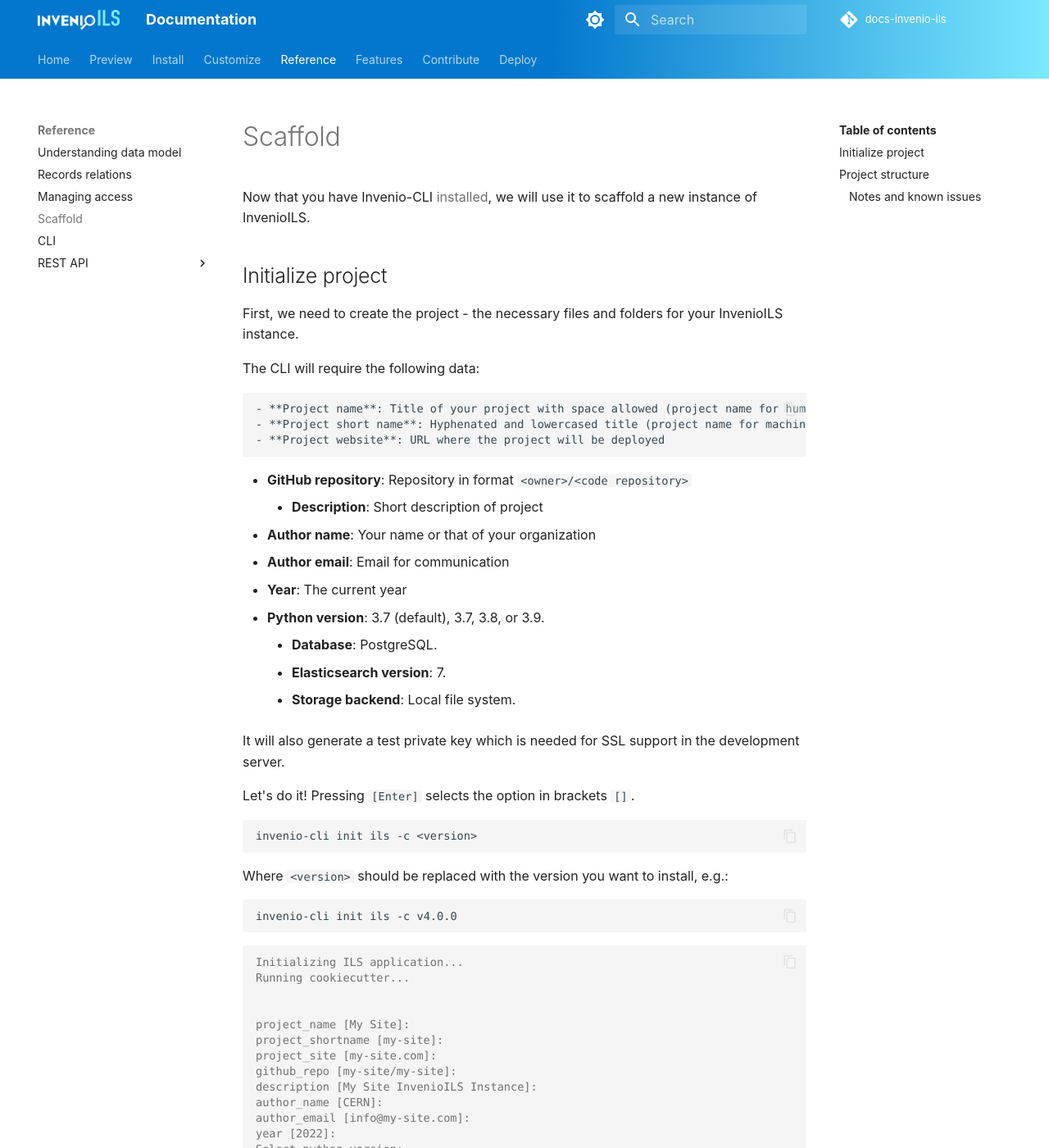
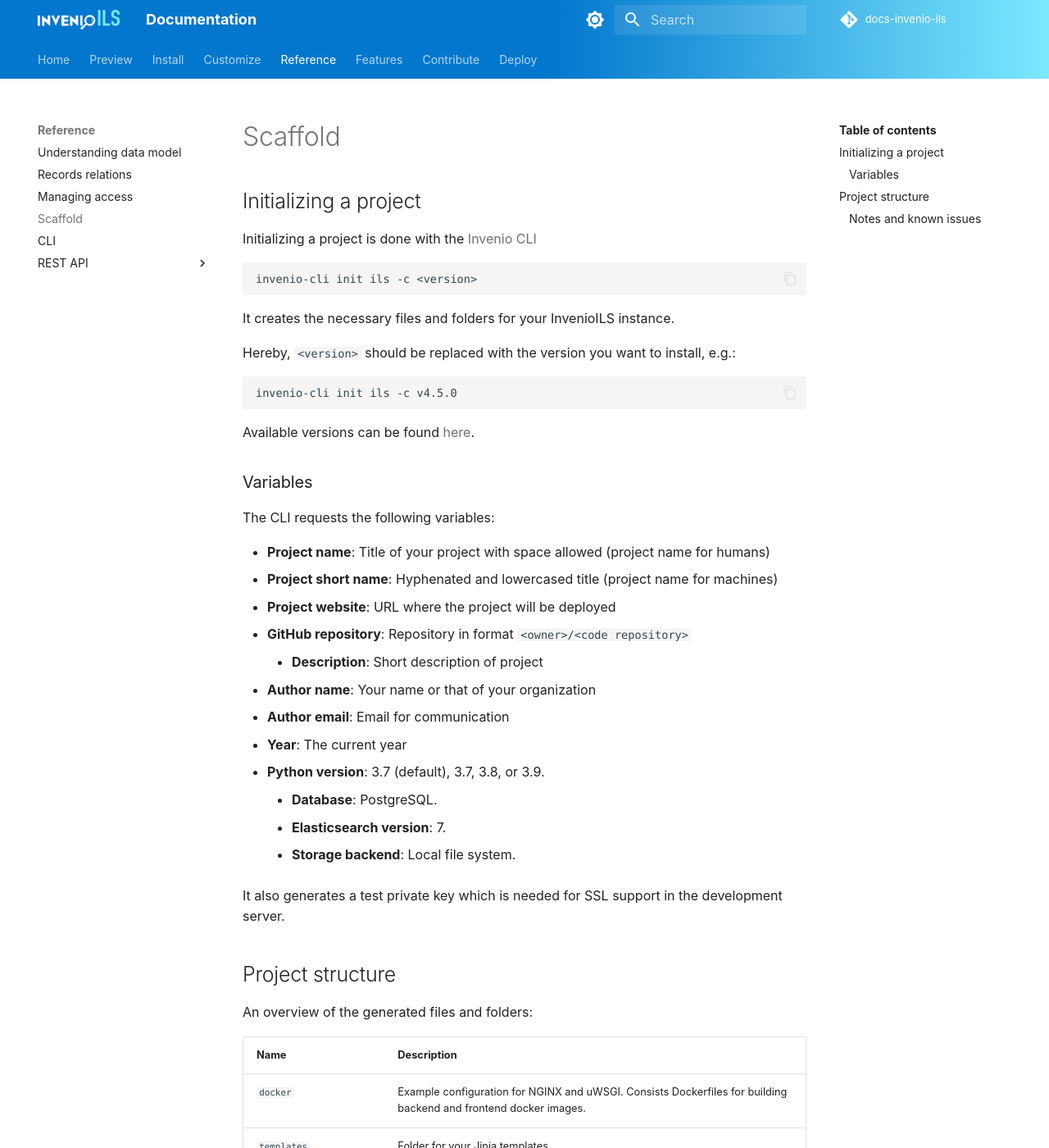
Before and after one commit to inveniosoftware/docs-invenio-ils, an MkDocs documentation site: the page built from docs/reference/scaffold.md, in a window 1280 px wide and 1400 px high. Shown: the whole window at 82% size. Built offline with MkDocs 1.6.1 and Material for MkDocs 9.7.7, drawn with Linux system fonts in a browser that asks for light colours; comment, search, counter and statistics services are not loaded; some of the changed text lies outside the part shown.

Commit message:
reference: turned scaffold reference from how-to guide into a reference

````diff
--- a/docs/reference/scaffold.md
+++ b/docs/reference/scaffold.md
@@ -1,16 +1,30 @@
 # Scaffold
 
-Now that you have Invenio-CLI [installed](cli.md), we will use it to scaffold a new instance of InvenioILS.
+## Initializing a project
 
-## Initialize project
+Initializing a project is done with the [Invenio CLI](http://127.0.0.1:8000/reference/cli/)
 
-First, we need to create the project - the necessary files and folders for your InvenioILS instance.
+``` bash
+invenio-cli init ils -c <version>
+```
+It creates the necessary files and folders for your InvenioILS instance.
 
-The CLI will require the following data:
 
-    - **Project name**: Title of your project with space allowed (project name for humans)
-    - **Project short name**: Hyphenated and lowercased title (project name for machines)
-    - **Project website**: URL where the project will be deployed
+Hereby, ``<version>`` should be replaced with the version you want to install, e.g.:
+``` bash
+invenio-cli init ils -c v4.5.0
+```
+Available versions can be found [here](https://github.com/inveniosoftware/cookiecutter-invenio-ils/branches/all).
+
+
+
+### Variables
+
+The CLI requests the following variables:
+
+- **Project name**: Title of your project with space allowed (project name for humans)
+- **Project short name**: Hyphenated and lowercased title (project name for machines)
+- **Project website**: URL where the project will be deployed
 - **GitHub repository**: Repository in format `<owner>/<code repository>`
     - **Description**: Short description of project
 - **Author name**: Your name or that of your organization
@@ -21,94 +35,12 @@ The CLI will require the following data:
     - **Elasticsearch version**: 7.
     - **Storage backend**: Local file system.
 
-It will also generate a test private key which is needed for SSL support in the development server.
+It also generates a test private key which is needed for SSL support in the development server.
 
-Let's do it! Pressing `[Enter]` selects the option in brackets `[]`.
-
-``` bash
-invenio-cli init ils -c <version>
-```
-
-Where ``<version>`` should be replaced with the version you want to install, e.g.:
-``` bash
-invenio-cli init ils -c v4.0.0
-```
-
-``` console
-Initializing ILS application...
-Running cookiecutter...
-
-
-project_name [My Site]:
-project_shortname [my-site]:
-project_site [my-site.com]:
-github_repo [my-site/my-site]:
-description [My Site InvenioILS Instance]:
-author_name [CERN]:
-author_email [info@my-site.com]:
-year [2022]:
-Select python_version:
-1 - 3.7
-2 - 3.8
-3 - 3.9
-Choose from 1, 2, 3 [1]:
-Select database:
-1 - postgresql
-Choose from 1 [1]:
-Select search:
-1 - elasticsearch7
-Choose from 1 [1]:
-Select file_storage:
-1 - local
-Choose from 1 [1]:
-Select development_tools:
-1 - yes
-2 - no
-Choose from 1, 2 [1]:
--------------------------------------------------------------------------------
-
-Generating SSL certificate and private key for testing....
-Generating a 4096 bit RSA private key
-......................................................................................++
-.............................................++
-writing new private key to 'docker/backend/test.key'
------
-Generating a 4096 bit RSA private key
-............................................................................................................................................................................................++
-........++
-writing new private key to 'docker/frontend/test.key'
------
--------------------------------------------------------------------------------
-```
 
 ## Project structure
 
-You can now inspect the generated project structure:
-
-```
-cd my-site
-ls -a1
-```
-
-```console
-.
-..
-.DS_Store
-Pipfile
-README.md
-docker
-docker-compose.full.yml
-docker-compose.yml
-docker-services.yml
-invenio.cfg
-setup.sh
-templates
-translations
-ui
-vocabularies
-```
-
-Following is an overview of the generated files and folders:
+An overview of the generated files and folders:
 
 | Name | Description |
 |---|---|
````
